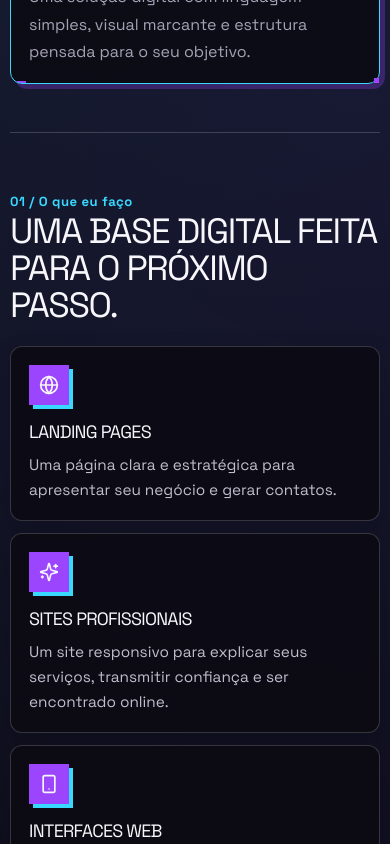
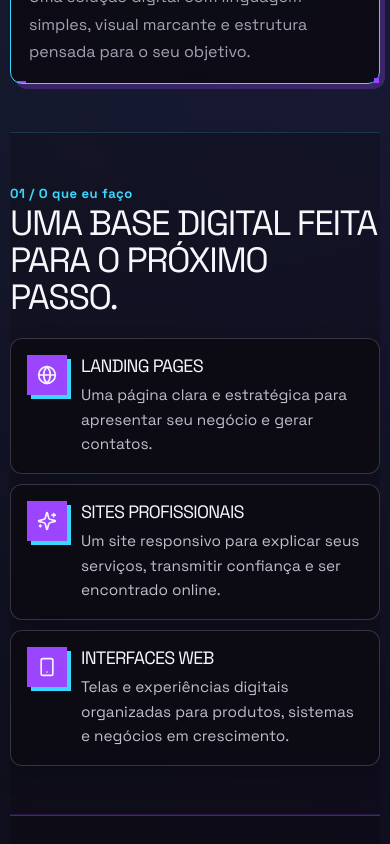
Before and after one commit to otavio2019/otavio-portfolio, a React (Vite) app in the folder client/: page /servicos in a window 390 px wide. Shown: the part 860-1704 px from the top of the page. Built offline with nearby package versions, Linux system fonts and the light colour scheme.

Commit message:
fix: compact services cards on mobile

```diff
--- a/client/src/index.css
+++ b/client/src/index.css
@@ -3495,6 +3495,18 @@ body {
     gap: 12px;
   }
 
+  .services-page #servicos {
+    padding-top: 48px;
+    padding-bottom: 48px;
+    border-top: 1px solid rgba(57, 216, 255, 0.18);
+    border-bottom: 1px solid rgba(155, 69, 255, 0.18);
+    background: rgba(12, 11, 20, 0.34);
+  }
+
+  .services-page #servicos .services-grid {
+    gap: 10px;
+  }
+
   .services-page .service-card,
   .services-page .benefit-card,
   .services-page .workflow-card {
@@ -3509,6 +3521,29 @@ body {
     width: 40px;
     height: 40px;
     margin-bottom: 16px;
+  }
+
+  .services-page #servicos .service-card {
+    display: grid;
+    grid-template-columns: 40px minmax(0, 1fr);
+    column-gap: 14px;
+    align-items: start;
+    padding: 16px;
+  }
+
+  .services-page #servicos .service-icon {
+    grid-row: 1 / span 2;
+    margin: 0;
+  }
+
+  .services-page #servicos .service-card h3 {
+    align-self: center;
+    margin: 0;
+  }
+
+  .services-page #servicos .service-card p {
+    grid-column: 2;
+    margin-top: 6px;
   }
 
   .services-page .service-card h3,
```
